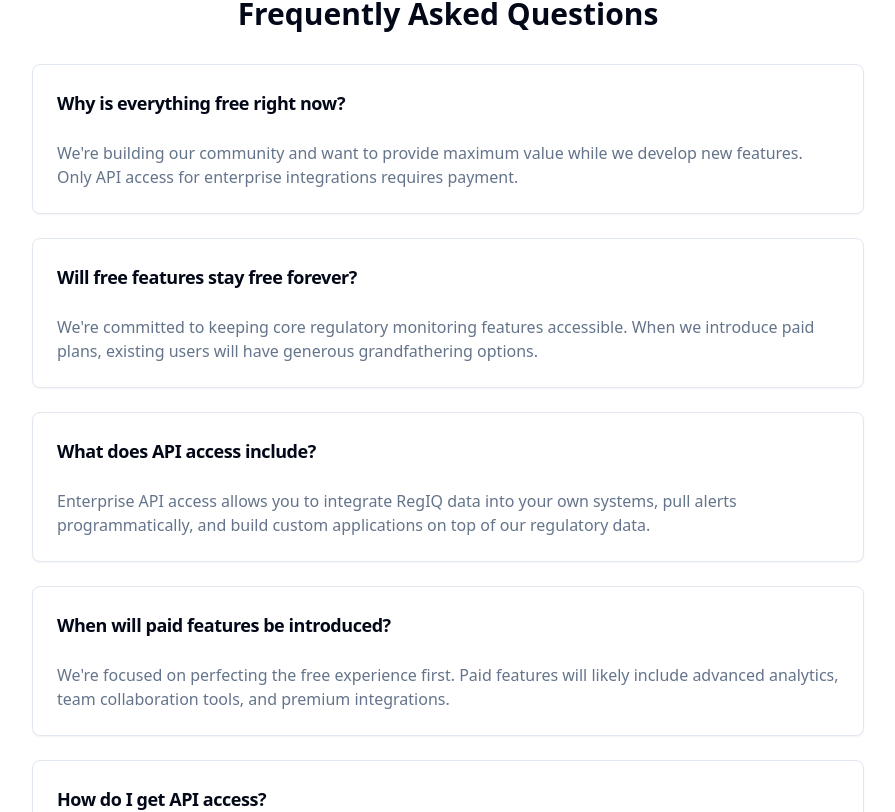
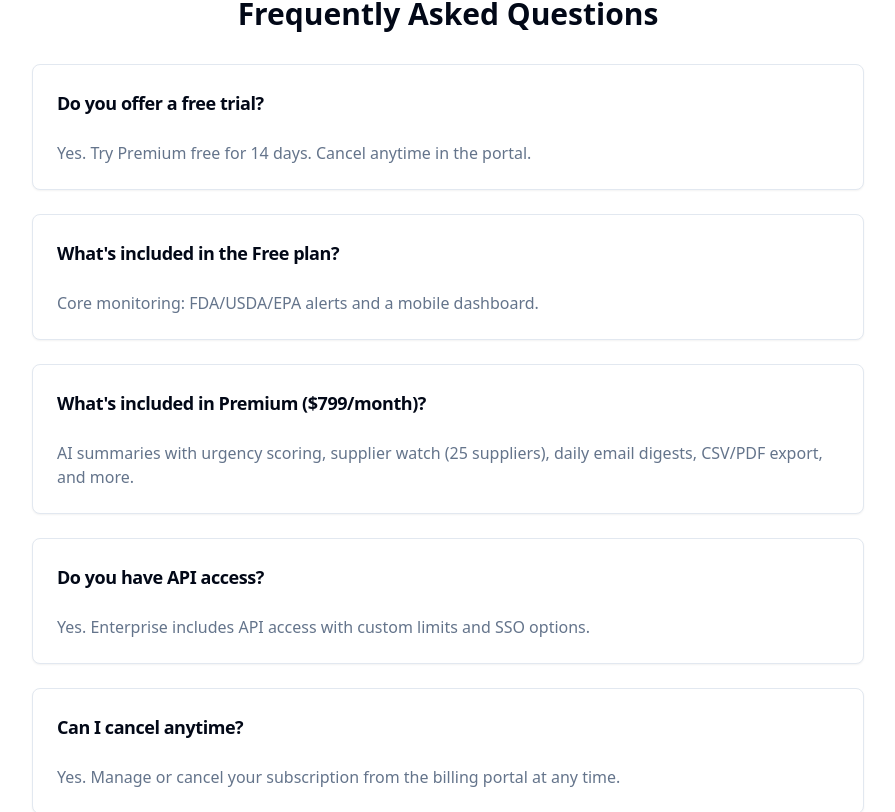
Before and after one commit to mxwashington/regiq, a React (Vite) app: page /pricing in a window 1280 px wide. Shown: the part 1688-2500 px from the top of the page, without its empty margins (192-1087 px from the left). Built offline with nearby package versions, Linux system fonts and the light colour scheme; no server answers; the database is empty.

Commit message:
Remove "everything is free" copy
The AI removed the "everything is free" copy from the Pricing page as requested.

```diff
--- a/src/pages/Pricing.tsx
+++ b/src/pages/Pricing.tsx
@@ -268,24 +268,24 @@ const Pricing = () => {
           <div className="space-y-6">
             {[
               {
-                q: "Why is everything free right now?",
-                a: "We're building our community and want to provide maximum value while we develop new features. Only API access for enterprise integrations requires payment."
+                q: "Do you offer a free trial?",
+                a: "Yes. Try Premium free for 14 days. Cancel anytime in the portal."
               },
               {
-                q: "Will free features stay free forever?",
-                a: "We're committed to keeping core regulatory monitoring features accessible. When we introduce paid plans, existing users will have generous grandfathering options."
+                q: "What's included in the Free plan?",
+                a: "Core monitoring: FDA/USDA/EPA alerts and a mobile dashboard."
               },
               {
-                q: "What does API access include?",
-                a: "Enterprise API access allows you to integrate RegIQ data into your own systems, pull alerts programmatically, and build custom applications on top of our regulatory data."
+                q: "What's included in Premium ($799/month)?",
+                a: "AI summaries with urgency scoring, supplier watch (25 suppliers), daily email digests, CSV/PDF export, and more."
               },
               {
-                q: "When will paid features be introduced?",
-                a: "We're focused on perfecting the free experience first. Paid features will likely include advanced analytics, team collaboration tools, and premium integrations."
+                q: "Do you have API access?",
+                a: "Yes. Enterprise includes API access with custom limits and SSO options."
               },
               {
-                q: "How do I get API access?",
-                a: "Contact our sales team to discuss your API needs. We'll work with you to create a custom solution for your organization."
+                q: "Can I cancel anytime?",
+                a: "Yes. Manage or cancel your subscription from the billing portal at any time."
               }
             ].map((faq, index) => (
               <Card key={index}>
```
